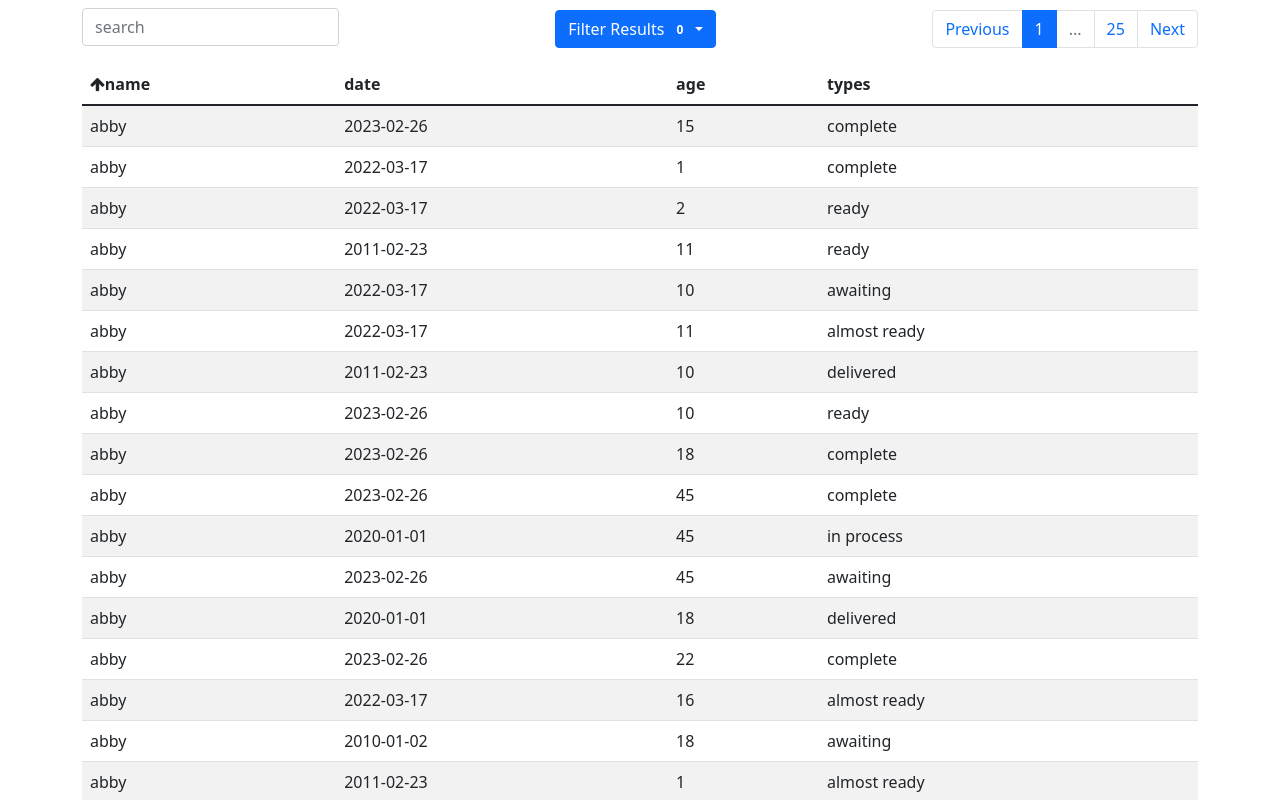
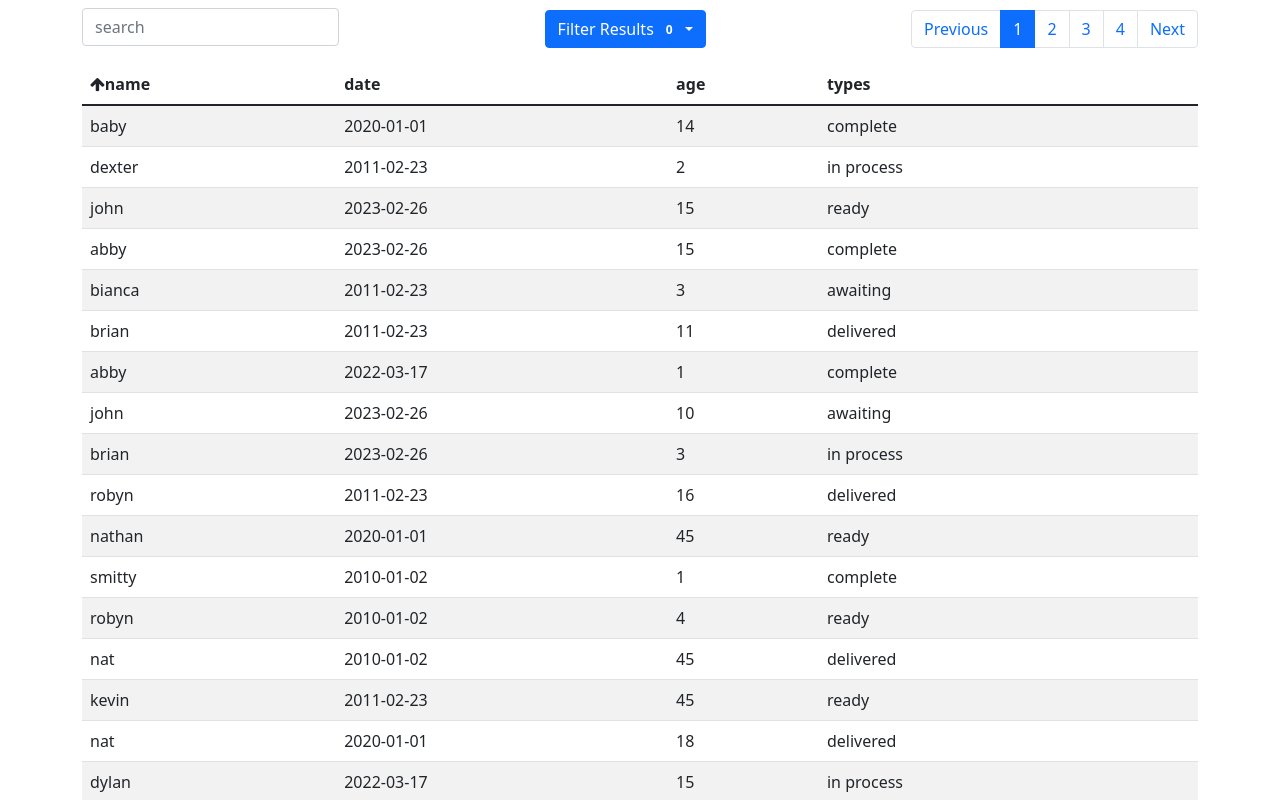
Before and after one commit to kjb244/angular-spa-with-rxjs, an Angular app: page /view8 in a window 1280 px wide. Shown: the top 800 px of the page. Built offline with nearby package versions, Linux system fonts and the light colour scheme.

Commit message:
when sort is clicked hit first page

```diff
--- a/src/app/components/pagination/pagination.component.ts
+++ b/src/app/components/pagination/pagination.component.ts
@@ -9,6 +9,7 @@ export class PaginationComponent implements OnInit {
 
   @Input() pageSize: number;
   @Input() totalRows: number;
+  @Input() firstPageActive: boolean;
   @Output() onPageChange: EventEmitter<number> = new EventEmitter();
 
   public pageData: any[] = [];
@@ -38,6 +39,22 @@ export class PaginationComponent implements OnInit {
     if(changes['totalRows'] && changes['totalRows'].previousValue){
       this.determinePageData();
     }
+    if(changes['firstPageActive']){
+      if(typeof changes['firstPageActive'].previousValue !== 'undefined'
+        && changes['firstPageActive'].currentValue !== changes['firstPageActive'].previousValue){
+        this.setFirstPageActive();
+
+      }
+    }
+
+
+  }
+
+  private setFirstPageActive(){
+    const currPage = this.getCurrPage();
+    this.pageData[currPage].active=false;
+    this.pageData[0].active=true;
+    this.emitPageChange();
 
   }
 
--- a/src/app/components/table/table.component.html
+++ b/src/app/components/table/table.component.html
@@ -22,6 +22,7 @@
     <app-pagination
       [pageSize]="pageSize"
       [totalRows]="totalSearchResults"
+      [firstPageActive]="sortingClicked"
       (onPageChange)="onPageChange($event)">
     </app-pagination>
   </div>
@@ -32,7 +33,7 @@
   <thead>
     <tr>
       <ng-container *ngFor="let rec of tableDataCurr.header; let i=index;">
-        <th scope="col" (click)="sort(i)">
+        <th scope="col" (click)="sort(i);">
           <i *ngIf="sortingMap[i].direction === 'ascending'" class="fa fa-arrow-up"></i>
           <i *ngIf="sortingMap[i].direction === 'descending'"  class="fa fa-arrow-down"></i>
           <span>{{rec}}</span>
--- a/src/app/components/table/table.component.ts
+++ b/src/app/components/table/table.component.ts
@@ -13,7 +13,7 @@ import {Data, FilterType, SortingMap, TableData} from "../../models/table.model"
 })
 
 export class TableComponent implements OnInit {
-  public pageSize: number = 100;
+  public pageSize: number = 50;
   public totalSearchResults: number;
   public filterTypes: FilterType[];
 
@@ -27,6 +27,7 @@ export class TableComponent implements OnInit {
   }
 
   public sortingMap: SortingMap;
+  public sortingClicked: boolean = false;
 
   public form;
   private currPage: number = 1;
@@ -60,6 +61,7 @@ export class TableComponent implements OnInit {
   }
 
   public sort(index: number){
+    this.sortingClicked = !this.sortingClicked;
     const sign: number = this.sortingMap[index].direction === 'ascending'? -1 : 1;
     this.tableDataMaster.data.sort((a: Data,b: Data) =>{
       const isNum = /^\d+$/.test(a[index]+'');
@@ -78,7 +80,6 @@ export class TableComponent implements OnInit {
       this.sortingMap[i].direction = direction;
 
     })
-    this.searchAndFilter();
   }
   private getFilteredTypes(): string[] {
     const arrOfTypes = this.tableDataMaster.data.map((row: string[]) =>{
--- a/src/app/services/table-data.service.ts
+++ b/src/app/services/table-data.service.ts
@@ -12,7 +12,7 @@ export class TableDataService {
   }
 
   constructor() {
-    for(let i=0; i<2500; i++){
+    for(let i=0; i<200; i++){
       this.tableData.data.push([this.makeName(), this.makeDate(), this.makeAge(), this.makeType()])
     };
   }
```
